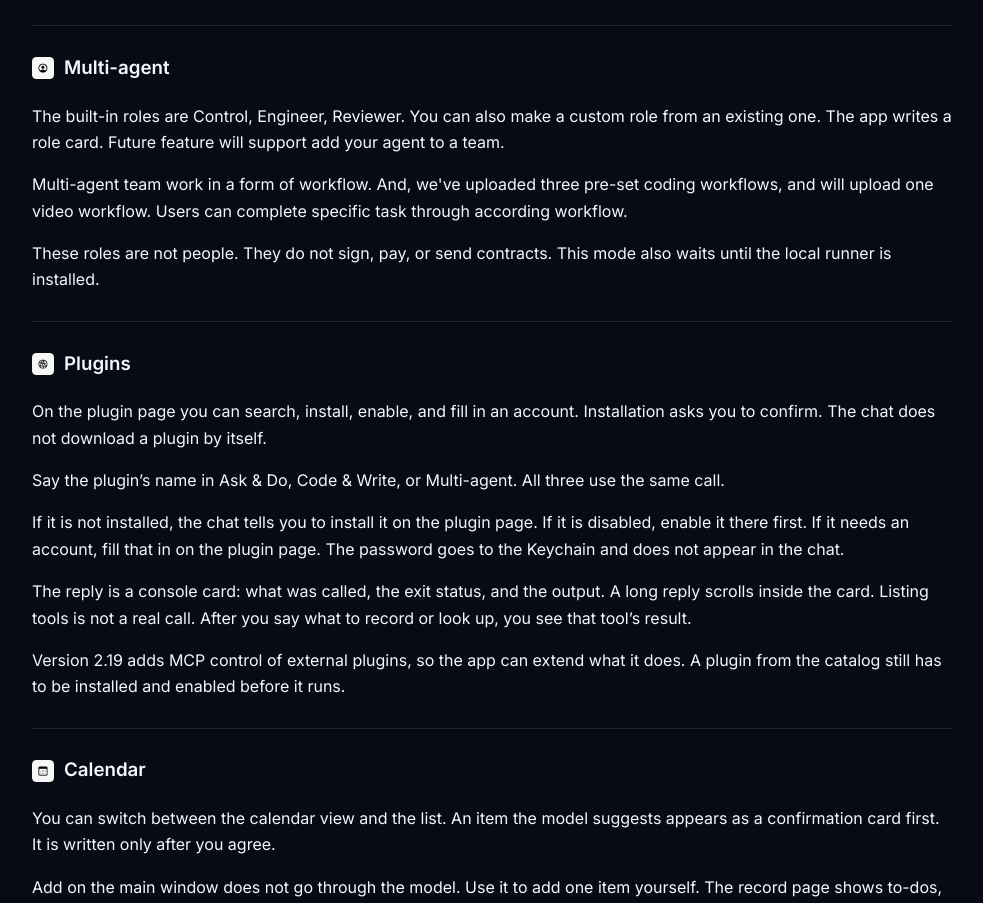
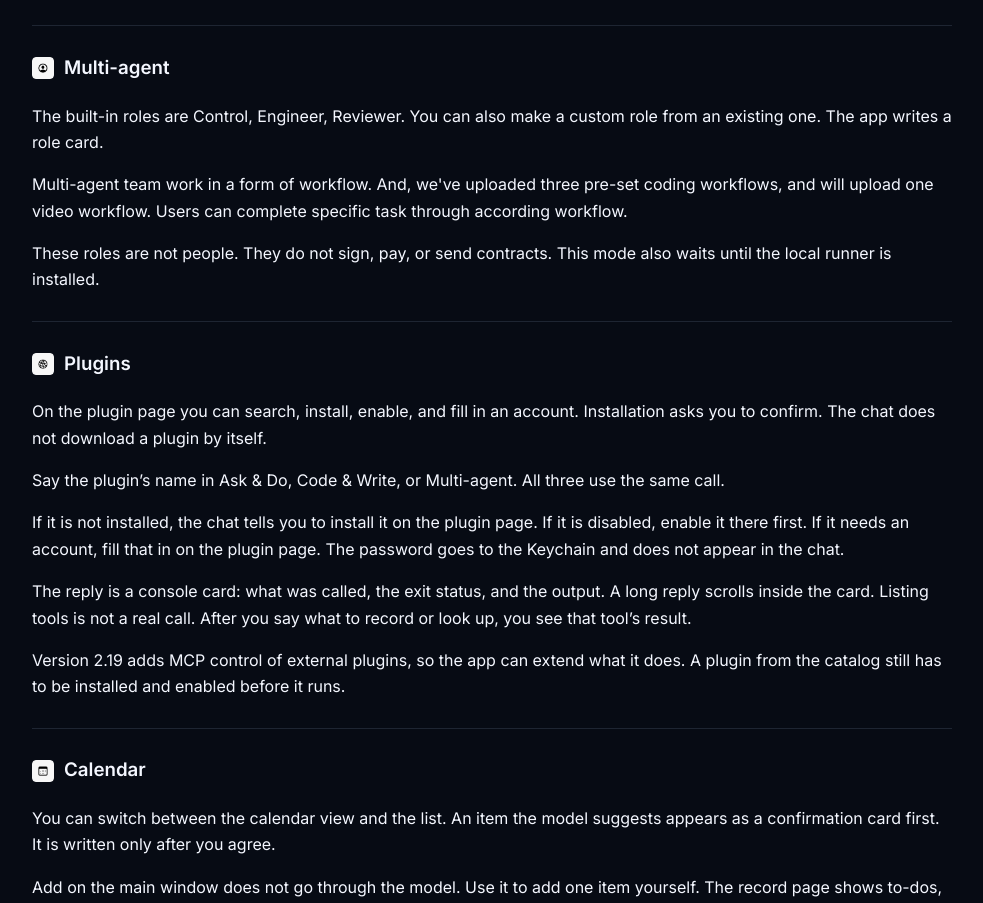
Before and after one commit to iosdeveloper26/Agent-Butler-Client, a plain HTML site: page docs.html in a window 1280 px wide. Shown: the part 3873-4776 px from the top of the page, without its empty margins (278-1261 px from the left). Drawn offline with Linux system fonts and the light colour scheme.

Commit message:
Update docs.html

```diff
--- a/docs.html
+++ b/docs.html
@@ -238,7 +238,7 @@
 
       <article class="doc-article" id="multi-agent">
         <h3><img src="images/guide/person_crop_circle.png" alt="">Multi-agent</h3>
-        <p>The built-in roles are Control, Engineer, Reviewer. You can also make a custom role from an existing one. The app writes a role card. Future feature will support add your agent to a team. </p>
+        <p>The built-in roles are Control, Engineer, Reviewer. You can also make a custom role from an existing one. The app writes a role card. </p>
         <p>Multi-agent team work in a form of workflow. And, we've uploaded three pre-set coding workflows, and will upload one video workflow. Users can complete specific task through according workflow.</p>
         <p>These roles are not people. They do not sign, pay, or send contracts. This mode also waits until the local runner is installed.</p>
       </article>
```
